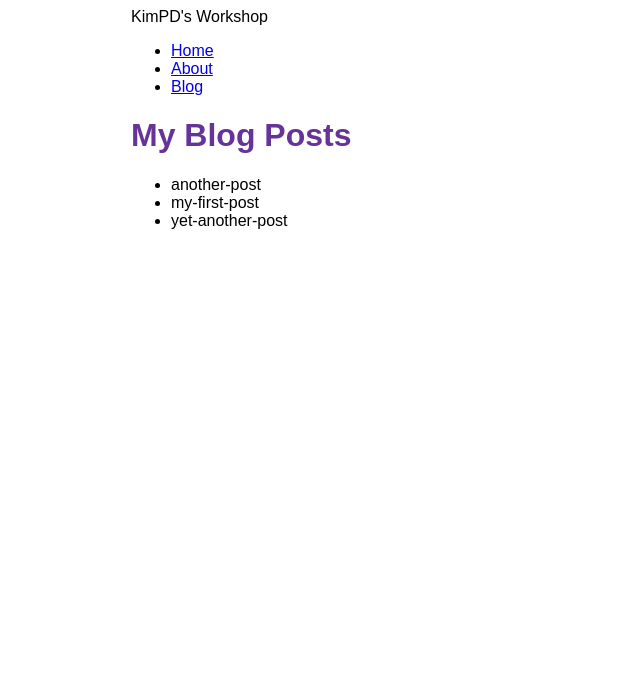
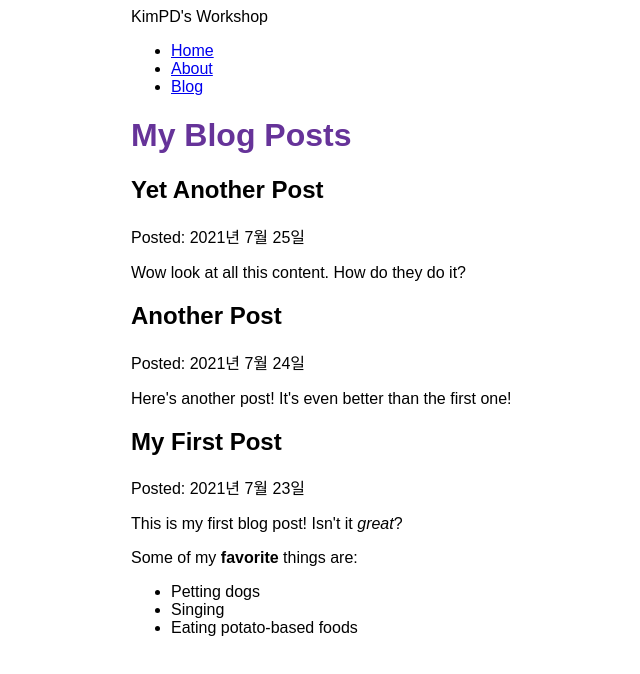
Before and after one commit to kimpd/gatsby-kimpd-workshop, a Gatsby site: page /blog in a window 1280 px wide. Shown: the whole page, without its empty margins (259-899 px from the left). Built offline with nearby package versions, Linux system fonts and the light colour scheme; Gatsby itself is replaced by a stand-in of ours.

Commit message:
Finished Gatsby Tutorial Part 5

```diff
--- a/blog/another-post.mdx
+++ b/blog/another-post.mdx
@@ -0,0 +1,6 @@
+---
+title: "Another Post"
+date: "2021-07-24"
+---
+
+Here's another post! It's even better than the first one!
--- a/blog/my-first-post.mdx
+++ b/blog/my-first-post.mdx
@@ -0,0 +1,12 @@
+---
+title: "My First Post"
+date: "2021-07-23"
+---
+
+This is my first blog post! Isn't it *great*?
+
+Some of my **favorite** things are:
+
+* Petting dogs
+* Singing
+* Eating potato-based foods
--- a/blog/yet-another-post.mdx
+++ b/blog/yet-another-post.mdx
@@ -0,0 +1,6 @@
+---
+title: "Yet Another Post"
+date: "2021-07-25"
+---
+
+Wow look at all this content. How do they do it?
--- a/gatsby-config.js
+++ b/gatsby-config.js
@@ -14,5 +14,6 @@
         path: `${__dirname}/blog`,
       }
     },
+    "gatsby-plugin-mdx",
   ]
 }
--- a/package.json
+++ b/package.json
@@ -15,8 +15,11 @@
     "clean": "gatsby clean"
   },
   "dependencies": {
+    "@mdx-js/mdx": "^1.6.22",
+    "@mdx-js/react": "^1.6.22",
     "gatsby": "^4.6.0",
     "gatsby-plugin-image": "^2.6.0",
+    "gatsby-plugin-mdx": "^3.6.0",
     "gatsby-plugin-sharp": "^4.6.0",
     "gatsby-source-filesystem": "^4.6.0",
     "react": "^17.0.1",
--- a/src/pages/blog.js
+++ b/src/pages/blog.js
@@ -1,29 +1,36 @@
 import React from 'react';
 import { graphql } from 'gatsby';
+import { MDXRenderer } from 'gatsby-plugin-mdx';
 import Layout from '../components/layout';
 
 function BlogPage({ data }) {
   return (
     <Layout pageTitle="My Blog Posts">
-      <ul>
-        {
-          data.allFile.nodes.map(node => (
-            <li key={node.name}>
-              {node.name}
-            </li>
-          ))
-        }
-      </ul>
+      {
+        data.allMdx.nodes.map(node => (
+          <article key={node.id}>
+            <h2>{node.frontmatter.title}</h2>
+            <p>Posted: {node.frontmatter.date}</p>
+            <MDXRenderer>
+              {node.body}
+            </MDXRenderer>
+          </article>
+        ))
+      }
     </Layout>
   )
 };
 
 export const query = graphql`
   query {
-    allFile {
+    allMdx(sort: {fields: frontmatter___date, order: DESC}) {
       nodes {
-        name
-        extension
+        frontmatter {
+          date(formatString: "YYYY년 M월 D일")
+          title
+        }
+        id
+        body
       }
     }
   }
```
Also changed, not shown: 1 other file.
